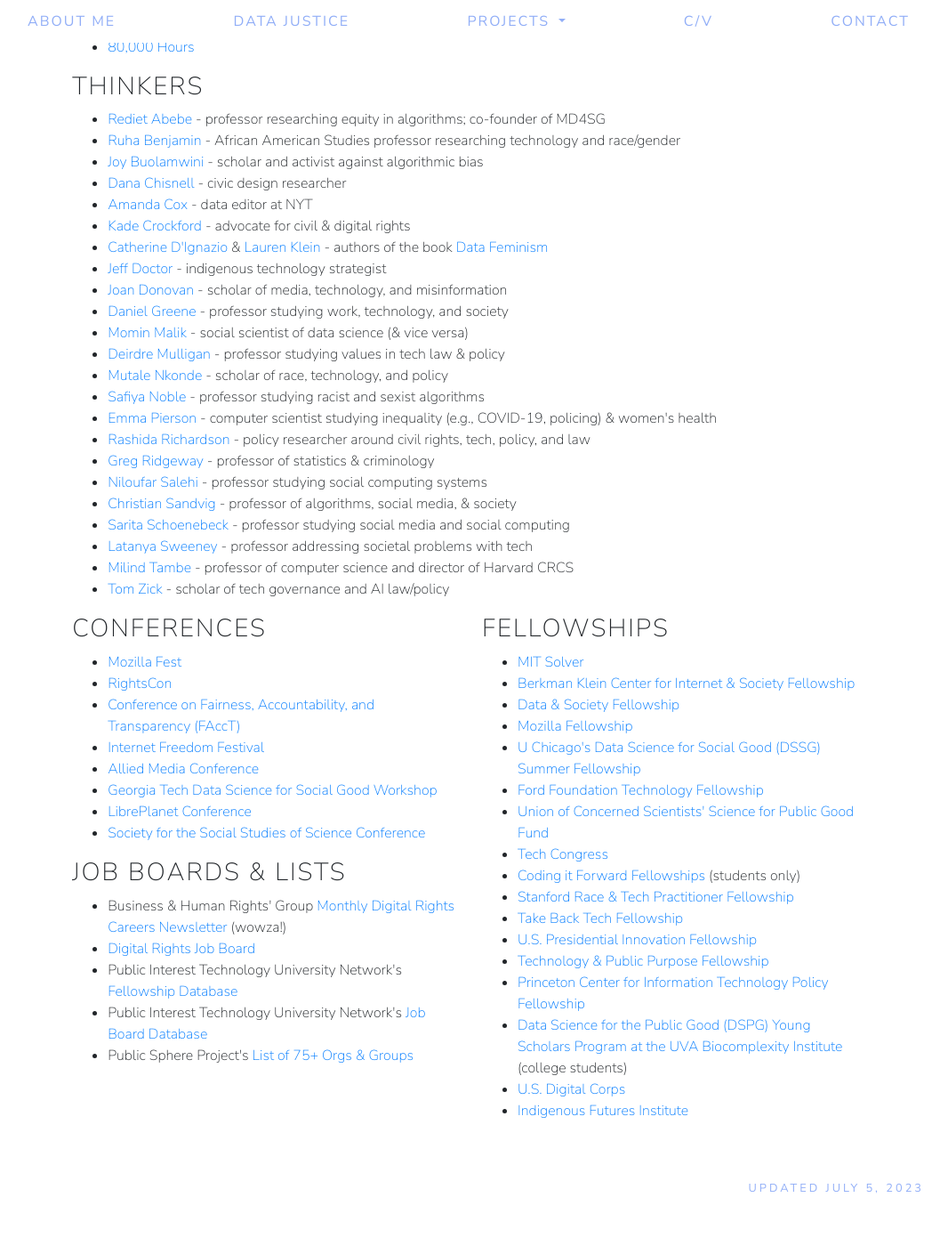
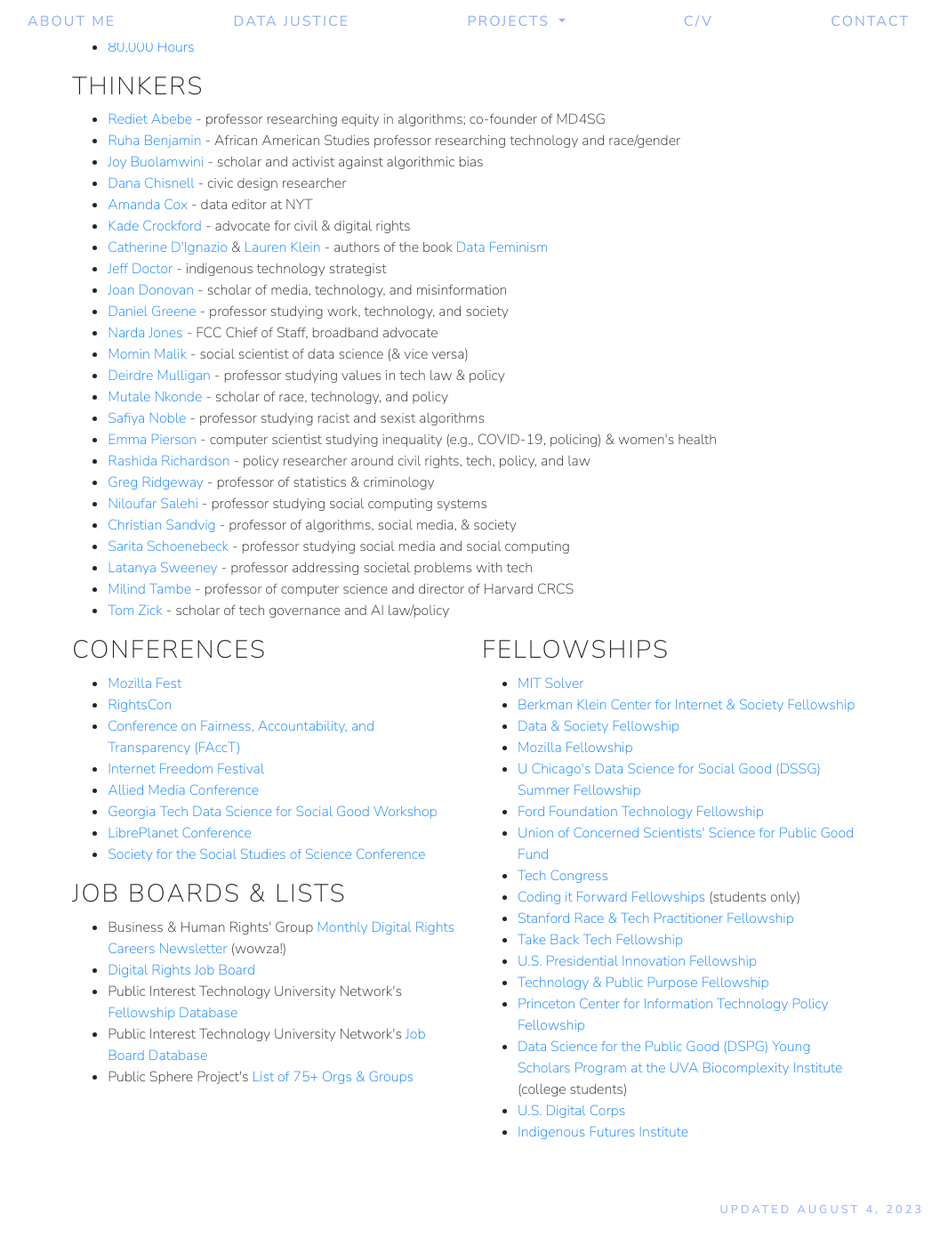
Before and after one commit to smhurwitz/smhurwitz.github.io, a Jekyll site: the page built from datajustice.html, in a window 1280 px wide and 1400 px high, scrolled down 1014 px. Shown: the whole window at 89% size, without its empty margins (113-1179 px from the left). Built offline with Jekyll 4.4.1, drawn with Linux system fonts in a browser that asks for light colours; nearby versions of some CDN libraries; before the commit the page ends 2390 px from its top, so only the background shows below that.

Commit message:
Narda Jones

```diff
--- a/datajustice.html
+++ b/datajustice.html
@@ -105,6 +105,7 @@
           <li><a href="https://blog.nativesintech.org/jeff-doctor/" target="_blank">Jeff Doctor</a> - indigenous technology strategist</li>
           <li><a href="https://www.hks.harvard.edu/faculty/joan-donovan" target="_blank">Joan Donovan</a> -  scholar of media, technology, and misinformation</li>
           <li><a href="http://dmgreene.net/" target="_blank">Daniel Greene</a> - professor studying work, technology, and society</li>
+          <li><a href="https://www.fcc.gov/about/fcc-staff/narda-jones" target="_blank">Narda Jones</a> - FCC Chief of Staff, broadband advocate</li>
           <li><a href="https://www.mominmalik.com/" target="_blank">Momin Malik</a> - social scientist of data science (& vice versa)</li>
           <li><a href="https://www.ischool.berkeley.edu/people/deirdre-mulligan" target="_blank">Deirdre Mulligan</a> - professor studying values in tech law & policy</li>
           <li><a href="https://www.mutale.tech/" target="_blank">Mutale Nkonde</a> - scholar of race, technology, and policy</li>
@@ -174,4 +175,4 @@
 
 </main>
 
-<footer>Updated July 5, 2023</footer>
+<footer>Updated August 4, 2023</footer>
```
